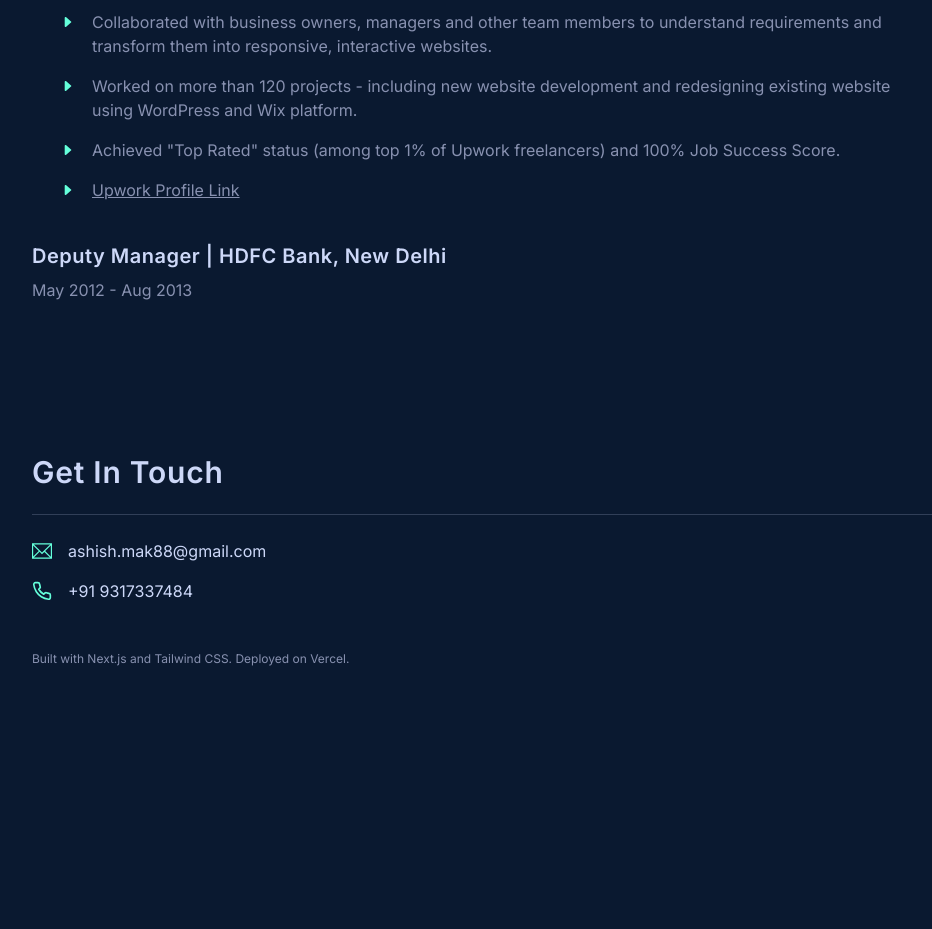
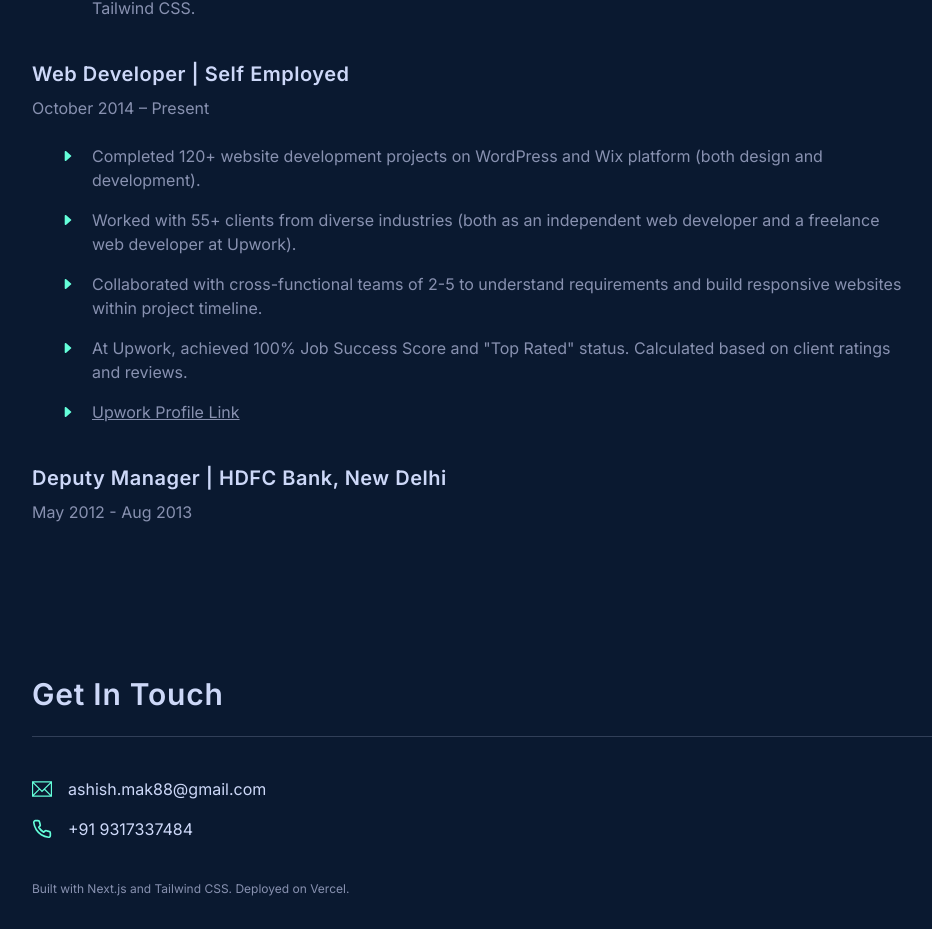
Before and after one commit to ashish-makwana87/my-portfolio-website, a Next.js app: page / in a window 1280 px wide. Shown: the part 1849-2778 px from the top of the page, without its empty margins (48-980 px from the left). Before the commit the page ends 2548 px from the top, so only its background shows below. Built offline with nearby package versions, Linux system fonts and the light colour scheme.

Commit message:
refactor(footer/experience): Experience updates and footer design update

```diff
--- a/components/about/AboutMe.tsx
+++ b/components/about/AboutMe.tsx
@@ -16,7 +16,7 @@ function AboutMe() {
           Full Stack Developer - Next.js & MERN
           </h3>
           <p className='text-base md:text-[1.1rem] mt-4 md:mt-8'>
-           Web developer with 10+ years of experience crafting responsive, scalable websites. My interest in web development started back in 2014. Fast-forward to today, I have had the privilege of working with a diverse array of clients covering more than 120 projects.
+          I’m a full-stack developer and web developer with <span className="text-primary">10+</span> years of experience building responsive, scalable websites and web applications. My interest in web development started back in 2014. Fast-forward to today, I have had the privilege of working with a diverse array of clients covering more than <span className="text-primary">120 projects</span>.
           </p>
           <p className='text-secondary text-base lg:text-[1.1rem] mt-2 mb-4 md:mt-4 md:mb-8'>
             My tech stack includes:{" "}
--- a/components/about/SkillSection.tsx
+++ b/components/about/SkillSection.tsx
@@ -8,7 +8,6 @@ export default function SkillSection() {
      {skills.map((skill, index) => {
 
      return <p key={index} className='text-primary normal-case text-sm font-medium tracking-wide bg-primary/10 py-2 px-4 rounded-full inline-block'>{skill}</p>
-
      })}
 
     </div>
--- a/components/contact/ContactMe.tsx
+++ b/components/contact/ContactMe.tsx
@@ -1,25 +1,43 @@
 import { TfiEmail } from "react-icons/tfi";
 import { FiPhone } from "react-icons/fi";
+import { FaGithub } from "react-icons/fa6";
+import { FaLinkedin } from "react-icons/fa";
 import SectionTitle from '../about/SectionTitle'
 import Link from "next/link";
 
 function ContactMe() {
 
   return (
-    <section id='contact' className='alignment pt-8 pb-4 md:pt-14 md:pb-8' >
-     <div className='px-0 md:px-12'>
+    <footer id='contact' className='alignment pt-8 pb-6 md:pt-14 md:pb-8' >
+     <section className='px-0 md:px-12'>
      <SectionTitle title='get in touch' />
-     <div className='flex items-center gap-3 md:gap-4'>
-      <span className="text-primary text-xl"><TfiEmail /></span>
-      <Link href="mailto:ashish.mak88@gmail.com"><h6>ashish.mak88@gmail.com</h6></Link>
+     <div className='flex items-center mt-6 md:mt-10'>
+      <Link href="mailto:ashish.mak88@gmail.com" target="_blank" className="flex items-center gap-3 md:gap-4">
+      <span className="text-primary text-xl"><TfiEmail className="w-5 h-5"/></span>
+      <h6>ashish.mak88@gmail.com</h6>
+      </Link>
      </div>
-     <div className='mt-4 flex items-center gap-2 md:gap-4'>
-      <span className="text-primary text-xl"><FiPhone /></span>
-      <a href="tel:+919317337484"><h6>+91 9317337484</h6></a>
+     <div className='mt-4 flex items-center'>
+      <Link href="tel:+919317337484" target="_blank" className="flex items-center gap-3 md:gap-4">
+      <span className="text-primary text-xl"><FiPhone className="w-5 h-5"/></span>
+      <h6>+91 9317337484</h6>
+      </Link>
      </div>
-     <p className="mt-8 text-xs md:mt-12">Built with Next.js and Tailwind CSS. Deployed on Vercel.</p>
+    <div className='mt-4 flex items-center md:hidden'>
+     <Link href="https://github.com/ashish-makwana87" target="_blank" className="flex items-center gap-3">
+       <span className="text-primary text-xl"><FaGithub className="w-5 h-5" /></span>
+       <h6>GitHub</h6>
+     </Link>
+    </div>
+    <div className='mt-4 flex items-center md:hidden'>
+      <Link href="https://www.linkedin.com/in/ashish-makwana" target="_blank" className="flex items-center gap-3">
+       <span className="text-primary text-xl"><FaLinkedin className="w-5 h-5" /></span>
+       <h6>LinkedIn</h6>
+     </Link>
      </div>
-    </section>
+     <p className="mt-6 text-xs md:mt-10">Built with Next.js and Tailwind CSS. Deployed on Vercel.</p>
+     </section>
+    </footer>
   )
 }
 
--- a/components/experience/Experience.tsx
+++ b/components/experience/Experience.tsx
@@ -8,7 +8,8 @@ function Experience() {
     <section id='experience' className='alignment py-8 md:py-14 scroll-mt-20'>
      <div className='px-0 md:px-12'>
       <SectionTitle title='Experience' />
-      <ExperienceDetails title='Web Developer | Upwork' duration='October 2014 – Present' link='https://www.upwork.com/freelancers/~01057701529ce83b24?s=1044578476142100494' linkText='Upwork Profile Link' description={['Designed, developed and maintained websites for a diverse array of clients - from consulting agencies and large corporations to start-ups.', 'Collaborated with business owners, managers and other team members to understand requirements and transform them into responsive, interactive websites.', 'Worked on more than 120 projects - including new website development and redesigning existing website using WordPress and Wix platform.', 'Achieved "Top Rated" status (among top 1% of Upwork freelancers) and 100% Job Success Score. ']} />
+      <ExperienceDetails title='Full Stack Developer | Self Employed' duration='May 2025 – Present' description={['Currently working on a Next.js photography portfolio web application using Framer motion, TypeScript and Tailwind CSS. ']} />
+      <ExperienceDetails title='Web Developer | Self Employed' duration='October 2014 – Present' link='https://www.upwork.com/freelancers/~01057701529ce83b24?s=1044578476142100494' linkText='Upwork Profile Link' description={['Completed 120+ website development projects on WordPress and Wix platform (both design and development).', 'Worked with 55+ clients from diverse industries (both as an independent web developer and a freelance web developer at Upwork).', 'Collaborated with cross-functional teams of 2-5 to understand requirements and build responsive websites within project timeline.', 'At Upwork, achieved 100% Job Success Score and "Top Rated" status. Calculated based on client ratings and reviews.']} />
       <ExperienceDetails title='Deputy Manager | HDFC Bank, New Delhi' duration='May 2012 - Aug 2013' />
      </div>
     </section>
--- a/components/navbar/Navbar.tsx
+++ b/components/navbar/Navbar.tsx
@@ -3,8 +3,8 @@ import React from "react";
 
 function Navbar() {
   return (
-    <section className='border-b border-foreground/20 bg-background sticky top-0 z-10'>
-      <div className='px-8 md:px-4 lg:mx-10 flex justify-between items-center h-20'>
+    <header className='border-b border-foreground/20 bg-background sticky top-0 z-10'>
+      <section className='px-8 md:px-4 lg:mx-10 flex justify-between items-center h-20'>
         <h6 className='text-primary font-bold tracking-wider text-xl md:text-2xl'>
           AM
         </h6>
@@ -19,8 +19,8 @@ function Navbar() {
             Contact
           </Link>
         </div>
-      </div>
-    </section>
+      </section>
+    </header>
   );
 }
 
--- a/utils/data.ts
+++ b/utils/data.ts
@@ -7,6 +7,7 @@ export const skills: string[] = [
   "Node.js",
   "Express.js",
   "MongoDB",
+  "Supabase",
   "REST APIs",
   "Prisma ORM",
   "Javascript",
```
